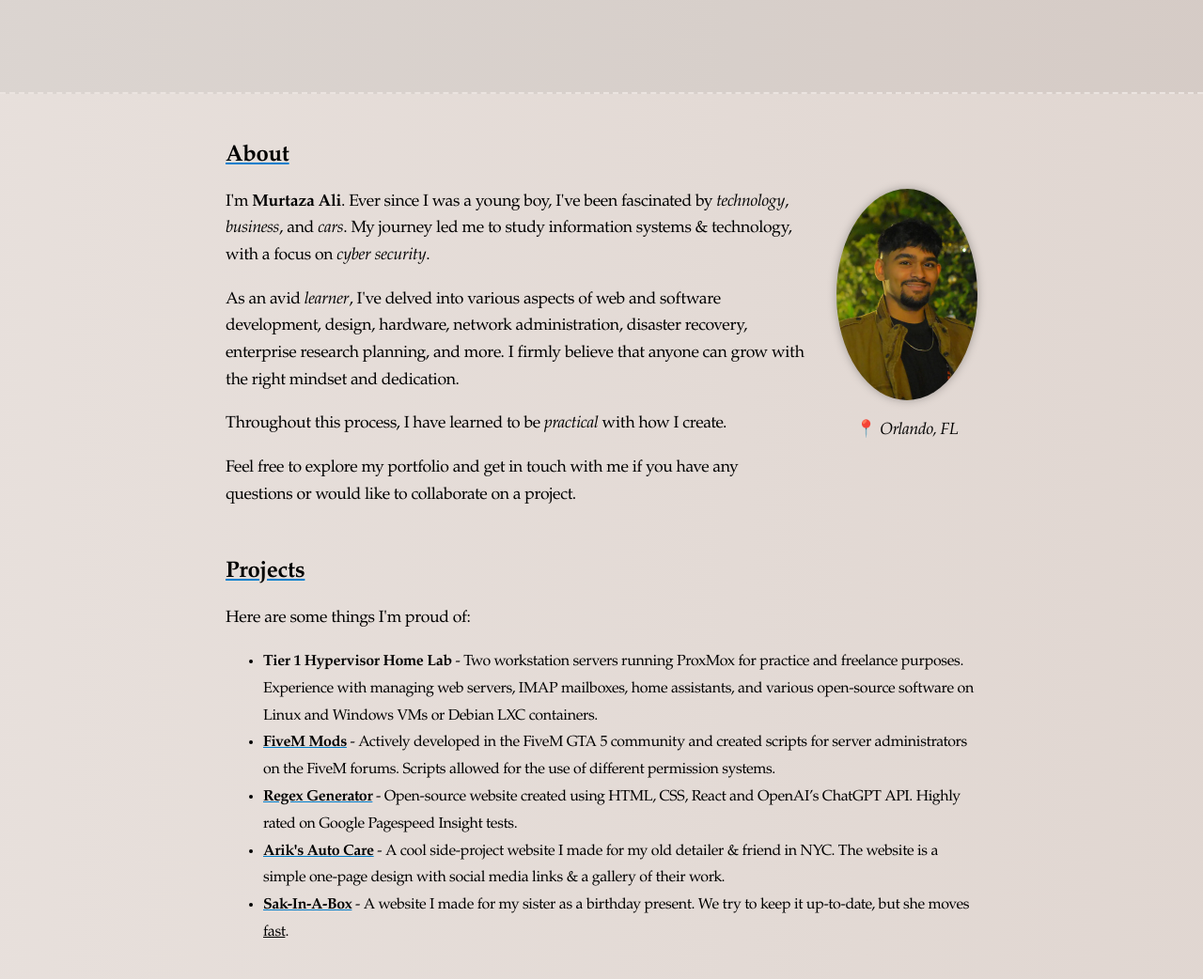
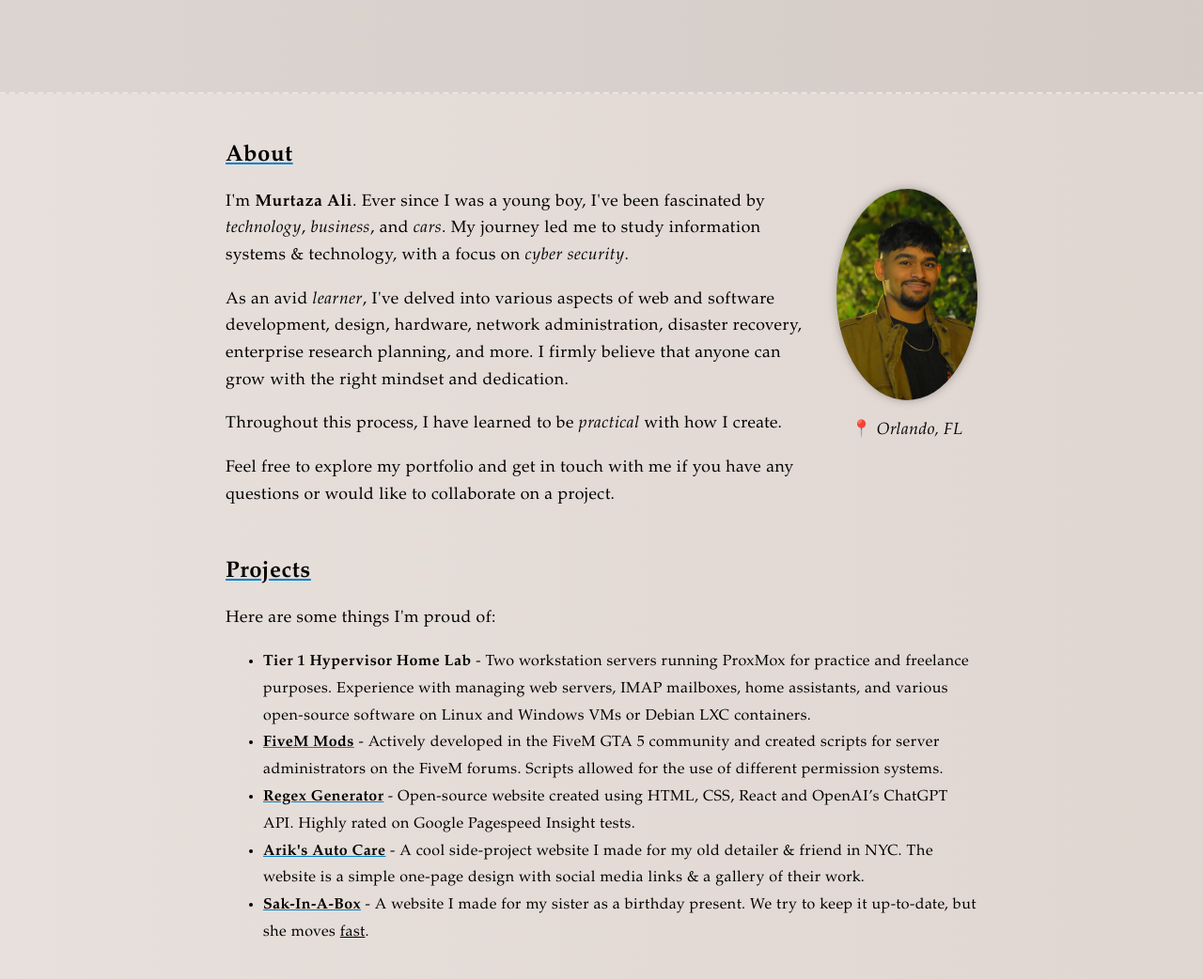
Before and after one commit to murfasa/murfasa, a plain HTML site: page index.html in a window 1280 px wide. Shown: the part 540-1582 px from the top of the page at 94% size. Drawn offline with nearby package versions, Linux system fonts and the light colour scheme.

Commit message:
Update styles.css

```diff
--- a/styles.css
+++ b/styles.css
@@ -183,7 +183,6 @@ nav {
 /* Header */
 header {
   height: 80vh;
-  width: 100vw;
   display: flex;
   flex-direction: row;
   justify-content: space-evenly;
@@ -216,7 +215,7 @@ main {
   margin-top: 2em;
   margin-left: 15em;
   margin-right: 15em;
-  letter-spacing: -0.02em;
+  letter-spacing: 0.03em;
   line-height: 1.8em;
 }
   main p {
```
